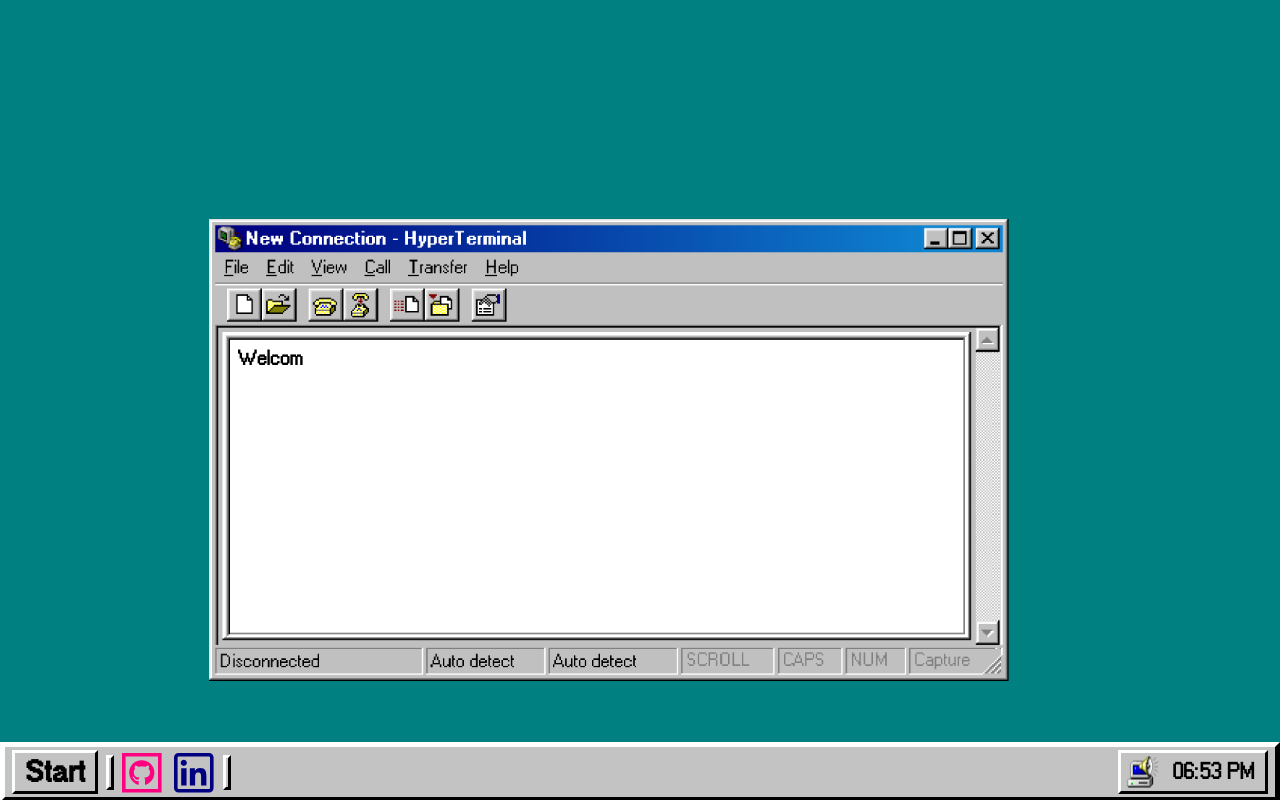
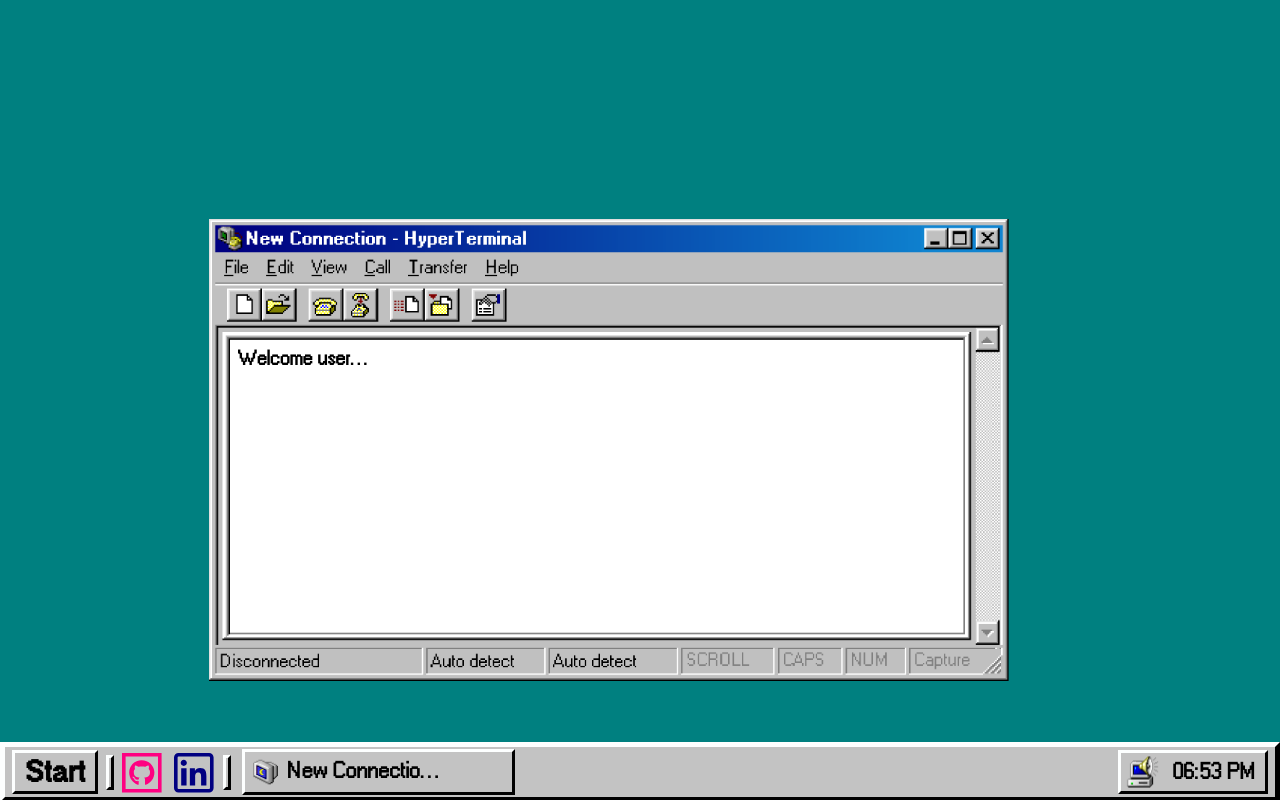
Before and after one commit to ImNotJ/jai.sara, a React (Create React App) app: page / in a window 1280 px wide. Both pictures are taken after a click on the button "Start". Built offline with nearby package versions, Linux system fonts and the light colour scheme.

Commit message:
Terminal Button and Tweaks

```diff
--- a/src/components/navbar/Navbar.js
+++ b/src/components/navbar/Navbar.js
@@ -28,6 +28,7 @@
 import fin2 from './assets/icons/icon11.png';
 import fin1 from './assets/icons/icon6.png';
 import soundI from './assets/icons/soundicon.png';
+import terminalI from './assets/icons/terminalI.png';
 
 import startup from './assets/sounds/windows98-startup.mp3.mp3';
 import close from './assets/sounds/close98.mp3';
@@ -191,6 +192,13 @@
         } else if (showPaintModal) {
             setTimeout(() => {
                 setShowPaintModal(false);
+            }, 300);
+            setTimeout(() => {
+                setShowSoundModal(!showSoundModal);
+            }, 600);
+        } else if (showTerminalModal) {
+            setTimeout(() => {
+                setShowTerminalModal(false);
             }, 300);
             setTimeout(() => {
                 setShowSoundModal(!showSoundModal);
@@ -404,6 +412,18 @@
                 </div>
             )}
 
+            {/* Terminal Modal button */}
+            {showTerminalModal && (
+                <div className="amodal-button">
+                    <button
+                        className={active ? 'active' : ''}
+                        onClick={handleCloseTerminalModal}>
+                        <img src={terminalI} alt="Terminal Icon" className="note-icon" />
+                        New Connectio...
+                    </button>
+                </div>
+            )}
+
             {/* Navigation menu */}
             <div className={nav ? 'mobile-menu active' : 'mobile-menu'}>
                 <div className="blue-bar">
--- a/src/components/navbar/modals/TerminalModal.js
+++ b/src/components/navbar/modals/TerminalModal.js
@@ -29,8 +29,9 @@
                             autoStart: true,
                             cursor: "_",
                             loop: true,
-                            delay: 200,
-                            deleteSpeed: 150,
+                            delay: 75,
+                            pauseFor: 2000,
+                            deleteSpeed: 50,
                         }}
                     />
                 </div>
--- a/src/components/navbar/modals/TerminalModalStyles.css
+++ b/src/components/navbar/modals/TerminalModalStyles.css
@@ -78,6 +78,8 @@
     z-index: 1003;
 }
 
+
+
 /* Close button */
 .close-button {
     position: absolute;
```
